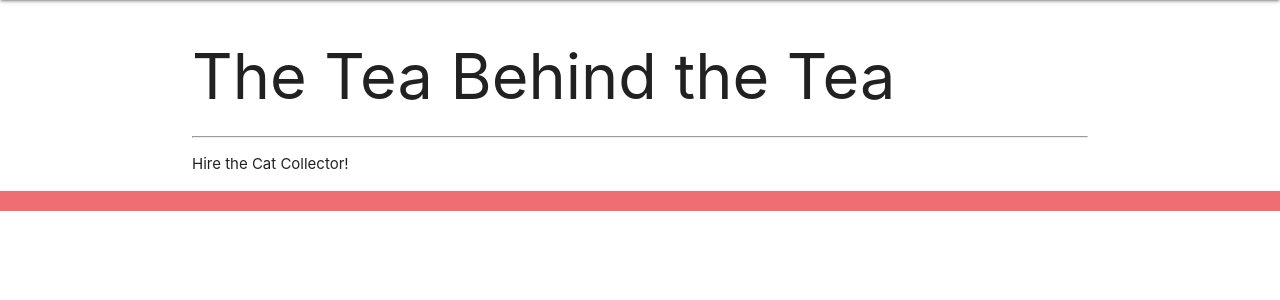
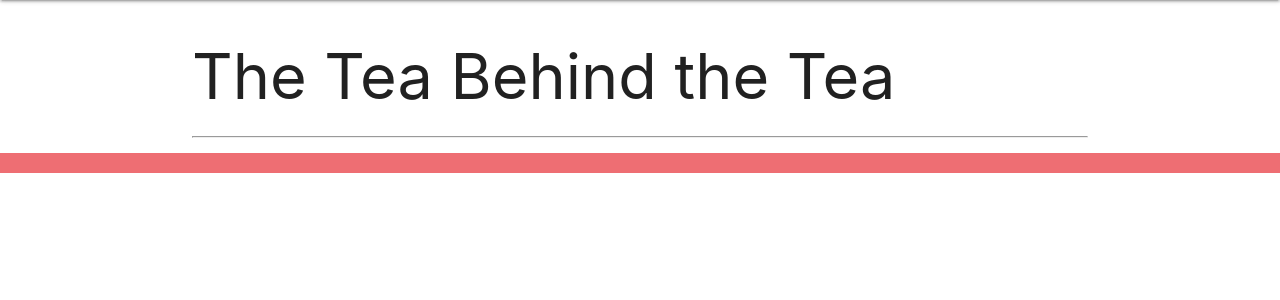
Before and after one commit to MrTowelGuy/celebritea2, a Django app: template main_app/templates/about.html in a window 1280 px wide. Shown: the part 64-364 px from the top of the page. Run offline with Django 4.2, Linux system fonts and the light colour scheme; the template is opened without the code that fills it, so the values that code supplies are empty.

Commit message:
minor edit

```diff
--- a/main_app/templates/about.html
+++ b/main_app/templates/about.html
@@ -2,6 +2,6 @@
 
     <h1>The Tea Behind the Tea</h1>
     <hr />
-    <p>Hire the Cat Collector!</p>
+    <p></p>
 
 {% endblock %}
```
